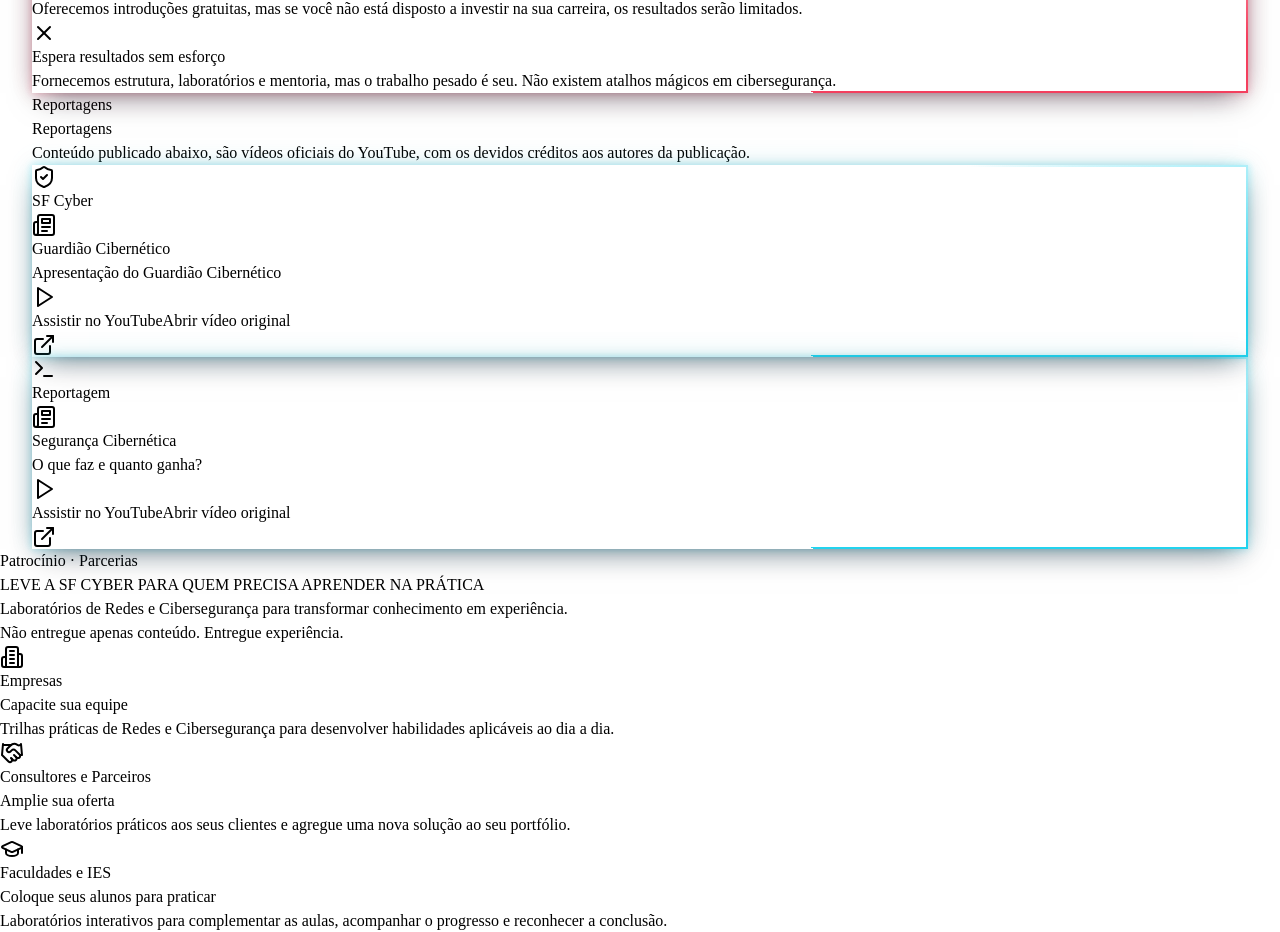
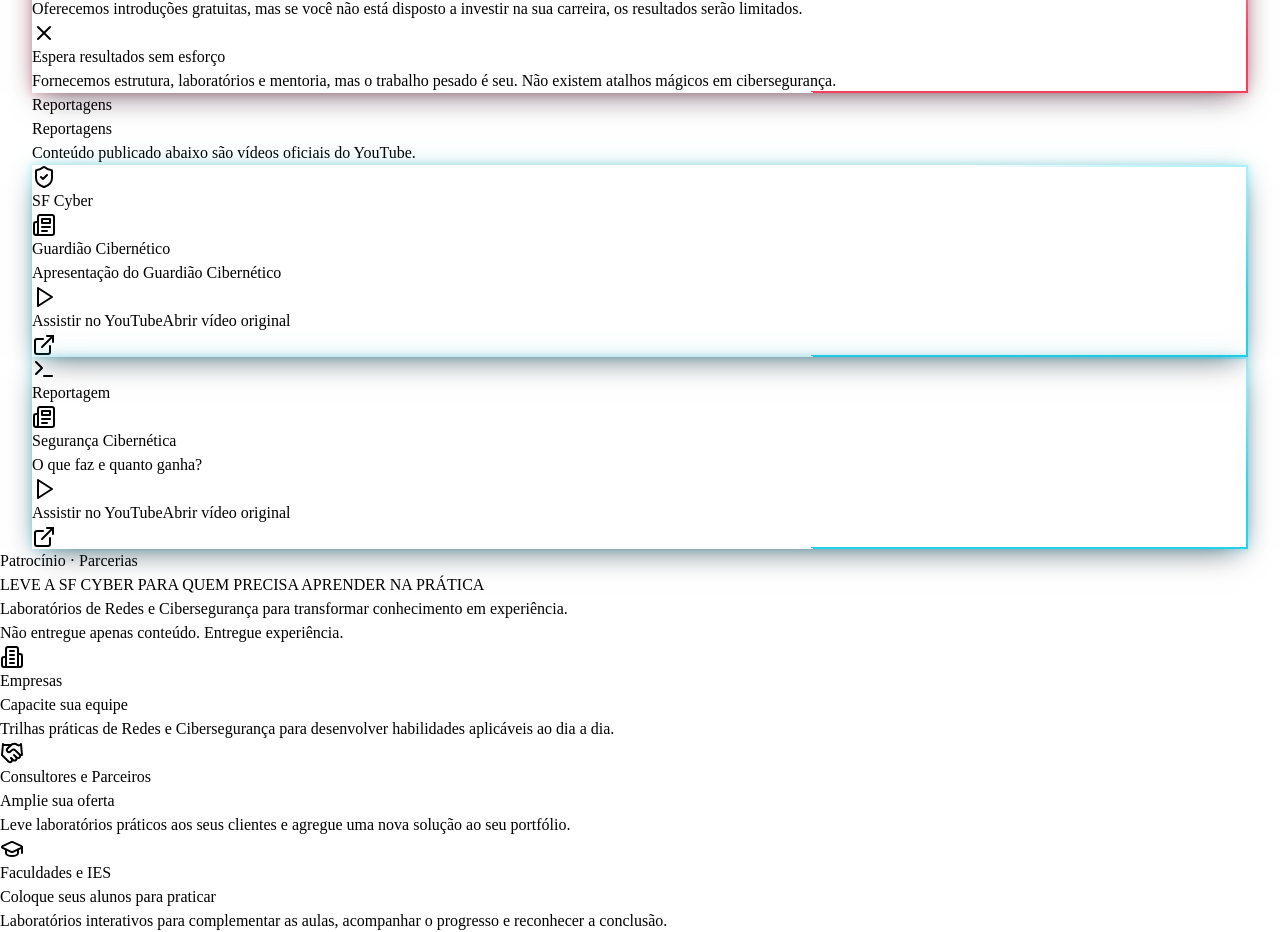
Before and after one commit to sandronsk1977-creator/sf-cyber, a React (Vite) app in the folder client/: page / in a window 1280 px wide. Shown: the part 2278-3210 px from the top of the page. Built offline with nearby package versions, Linux system fonts and the light colour scheme.

Commit message:
docs: ajustar texto de abertura da secao Reportagens

```diff
--- a/client/src/components/ReportagensSection.tsx
+++ b/client/src/components/ReportagensSection.tsx
@@ -65,8 +65,7 @@ export function ReportagensSection() {
             Reportagens
           </h2>
           <p className="text-slate-400 text-base sm:text-lg">
-    Conteúdo publicado abaixo, são vídeos oficiais do YouTube, com os devidos créditos aos
-    autores da publicação.
+            Conteúdo publicado abaixo são vídeos oficiais do YouTube.
           </p>
         </div>
 
```
